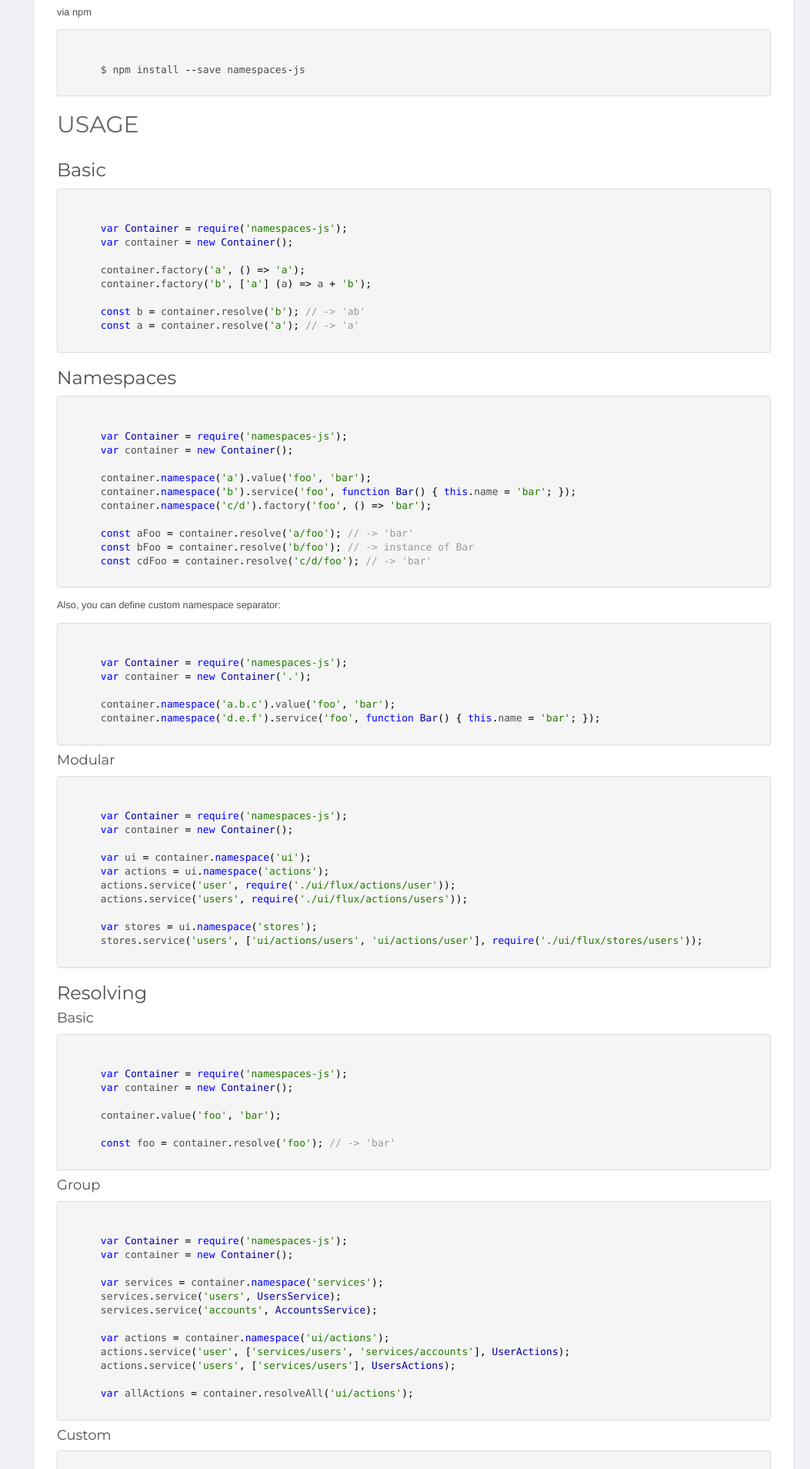
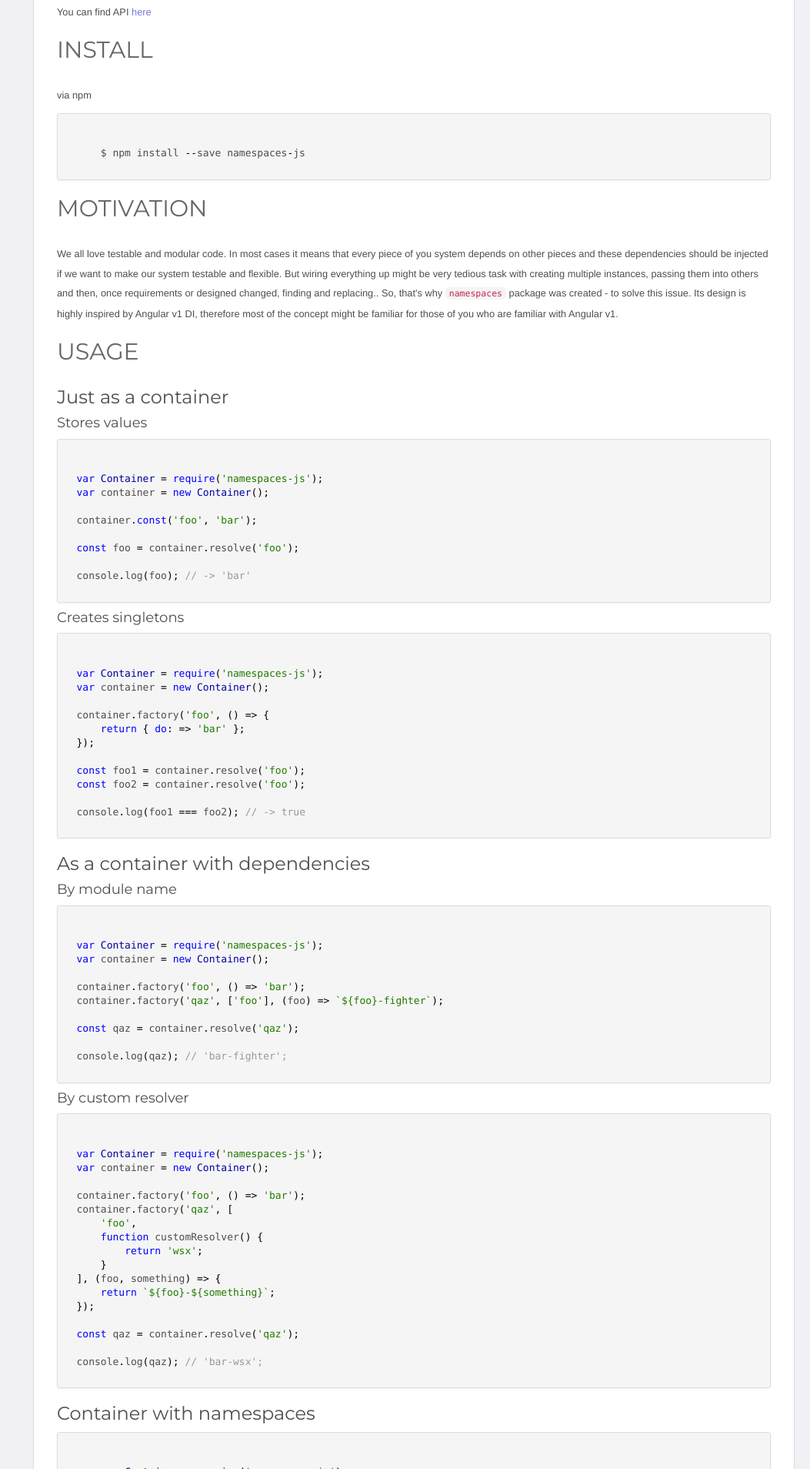
Before and after one commit to ziflex/namespaces, a plain HTML site: page index.html in a window 1280 px wide. Shown: the part 892-2800 px from the top of the page at 77% size, without its empty margins (227-1280 px from the left). Drawn offline with nearby package versions, Linux system fonts and the light colour scheme.

Commit message:
Updated docs

```diff
--- a/index.html
+++ b/index.html
@@ -61,71 +61,82 @@
 <p><a href="https://www.npmjs.com/package/namespaces-js"><img src="https://badge.fury.io/js/namespaces-js.svg" alt="npm version"></a>
 <a href="http://travis-ci.org/ziflex/namespaces"><img src="https://secure.travis-ci.org/ziflex/namespaces.svg?branch=master" alt="Build Status"></a>
 <a href="https://coveralls.io/github/ziflex/namespaces-js"><img src="https://coveralls.io/repos/github/ziflex/namespaces-js/badge.svg?branch=master" alt="Coverage Status"></a></p>
+<h2>API</h2><p>You can find API <a href="http://ziflex.github.io/namespaces">here</a></p>
 <h2>Install</h2><p>via npm</p>
 <pre class="prettyprint source lang-sh"><code>
-    $ npm install --save namespaces-js</code></pre><h2>Usage</h2><h3>Basic</h3><pre class="prettyprint source lang-javascript"><code>
+    $ npm install --save namespaces-js</code></pre><h2>Motivation</h2><p>We all love testable and modular code. In most cases it means that every piece of you system
+depends on other pieces and these dependencies should be injected if we want to make our system testable and flexible. But wiring everything up might be very tedious task with creating multiple instances, passing them into others and then, once requirements or designed changed, finding and replacing..
+So, that's why <code>namespaces</code> package was created - to solve this issue.
+Its design is highly inspired by Angular v1 DI, therefore most of the concept might be familiar for those of you who are familiar with Angular v1.</p>
+<h2>Usage</h2><h3>Just as a container</h3><h4>Stores values</h4><pre class="prettyprint source lang-javascript"><code>
 var Container = require('namespaces-js');
 var container = new Container();
 
-    container.factory('a', () => 'a');
-    container.factory('b', ['a'] (a) => a + 'b');
+container.const('foo', 'bar');
 
-    const b = container.resolve('b'); // -> 'ab'
-    const a = container.resolve('a'); // -> 'a'</code></pre><h3>Namespaces</h3><pre class="prettyprint source lang-javascript"><code>
+const foo = container.resolve('foo');
+
+console.log(foo); // -> 'bar'</code></pre><h4>Creates singletons</h4><pre class="prettyprint source lang-javascript"><code>
 var Container = require('namespaces-js');
 var container = new Container();
 
-    container.namespace('a').value('foo', 'bar');
-    container.namespace('b').service('foo', function Bar() { this.name = 'bar'; });
-    container.namespace('c/d').factory('foo', () => 'bar');
+container.factory('foo', () => {
+    return { do: => 'bar' };
+});
 
-    const aFoo = container.resolve('a/foo'); // -> 'bar'
-    const bFoo = container.resolve('b/foo'); // -> instance of Bar
-    const cdFoo = container.resolve('c/d/foo'); // -> 'bar'</code></pre><p>Also, you can define custom namespace separator:</p>
-<pre class="prettyprint source lang-javascript"><code>
-    var Container = require('namespaces-js');
-    var container = new Container('.');
+const foo1 = container.resolve('foo');
+const foo2 = container.resolve('foo');
 
-    container.namespace('a.b.c').value('foo', 'bar');
-    container.namespace('d.e.f').service('foo', function Bar() { this.name = 'bar'; });</code></pre><h4>Modular</h4><pre class="prettyprint source lang-javascript"><code>
+console.log(foo1 === foo2); // -> true</code></pre><h3>As a container with dependencies</h3><h4>By module name</h4><pre class="prettyprint source lang-javascript"><code>
 var Container = require('namespaces-js');
 var container = new Container();
 
-    var ui = container.namespace('ui');
-    var actions = ui.namespace('actions');
-    actions.service('user', require('./ui/flux/actions/user'));
-    actions.service('users', require('./ui/flux/actions/users'));
+container.factory('foo', () => 'bar');
+container.factory('qaz', ['foo'], (foo) => `${foo}-fighter`);
 
-    var stores = ui.namespace('stores');
-    stores.service('users', ['ui/actions/users', 'ui/actions/user'], require('./ui/flux/stores/users'));</code></pre><h3>Resolving</h3><h4>Basic</h4><pre class="prettyprint source lang-javascript"><code>
+const qaz = container.resolve('qaz');
+
+console.log(qaz); // 'bar-fighter';</code></pre><h4>By custom resolver</h4><pre class="prettyprint source lang-javascript"><code>
 var Container = require('namespaces-js');
 var container = new Container();
 
-    container.value('foo', 'bar');
+container.factory('foo', () => 'bar');
+container.factory('qaz', [
+    'foo',
+    function customResolver() {
+        return 'wsx';
+    }
+], (foo, something) => {
+    return `${foo}-${something}`;
+});
 
-    const foo = container.resolve('foo'); // -> 'bar'</code></pre><h4>Group</h4><pre class="prettyprint source lang-javascript"><code>
+const qaz = container.resolve('qaz');
+
+console.log(qaz); // 'bar-wsx';</code></pre><h3>Container with namespaces</h3><pre class="prettyprint source lang-javascript"><code>
     var Container = require('namespaces-js');
     var container = new Container();
 
-    var services = container.namespace('services');
-    services.service('users', UsersService);
-    services.service('accounts', AccountsService);
+    container.value('foo', 'bar');;
+    container.namespace('my-namespace').value('foo', 'qaz');
 
-    var actions = container.namespace('ui/actions');
-    actions.service('user', ['services/users', 'services/accounts'], UserActions);
-    actions.service('users', ['services/users'], UsersActions);
+    const foo = container.resolve('foo');
+    const foo2 = container.resolve('my-namespace/foo');
 
-    var allActions = container.resolveAll('ui/actions');</code></pre><h4>Custom</h4><pre class="prettyprint source lang-javascript"><code>
-    var Container = require('namespaces-js');
-    var container = new Container();
+    console.log(foo === foo2); // false
 
-    container.factory('a', () => 'a');
-    container.factory('b', [
-        'a',
-        function customResolver() {
-            return { foo: 'bar' };
-        }
-    ], (a, c) => [a, c]);</code></pre><h3>Namespace Helper</h3><pre class="prettyprint source lang-javascript"><code>
+
+    container.namespace('my-namespace').namespace('sub-namespace').factory('foobar', [
+        'foo',
+        'my-namespace/foo'
+    ], (foo, foo2) => {
+        return `${foo} !== ${foo2}`;
+    });
+
+    const foobar = container.resolve('my-namespace/sub-namespace/foobar');
+
+    console.log(foobar); // 'bar !== qaz';</code></pre><h3>Namespace Helper</h3><p>It comes with a handy utility function that converts a given namespace tree into function tree.
+Each function-node of the tree recieves a module name and returns a full path of it.</p>
+<pre class="prettyprint source lang-javascript"><code>
     var namespaces = Container.map({
         a: 'b',
         c: ['d', 'e', { f: ['g', 'h'] }]
@@ -139,36 +150,7 @@
     container.namespace(namespaces.c.f.g()).value('foo', 'bar');
 
     container.resolve(namespaces.a('foo'));
-    container.resolve(namespaces.c.f.g('foo'));</code></pre><h4>Multiple paths</h4><pre class="prettyprint source lang-js"><code>    const namespaces = Container.map({
-        core: {
-            infrastructure: [
-                'item1',
-                'item2'
-            ],
-            domain: 'foo'
-        },
-        system: [
-            'component1',
-            'component2'
-        ]
-    });
-
-    const paths = result.system([
-        'component1',
-        'component2'
-    ]);
-
-    // ['system/component1', 'system/component2']</code></pre><h2>API</h2><h3>new Container([namespaceSeparator: string = '/'])</h3><p>Creates new container.
-Arguments: namespaces separator. Optional. Default '/'.</p>
-<h3>container.namespace([namespaceName: string]): Namespace</h3><p>Returns or creates new namespace.    </p>
-<h3>container.resolve(modulePath: string): any</h3><p>Returns registered module's value.   </p>
-<h3>container.resolveAll(namespace: string): Map<string, any></h3><p>Returns all values from registered modules in particular namespace.      </p>
-<h3>namespace.const(name: string, value: number | string | array | object | function): void</h3><p>Registers a value, such as a string, a number, an array, an object or a function.    </p>
-<h3>namespace.value(name: string, [dependencies: string[]], value: number | string | array | object | function): void</h3><p>Registers a value, such as a string, a number, an array, an object or a constructor.<br>Note: If passed value is function type, it will be treated as constructor and every time when it's injected, new instance will be created.</p>
-<h3>namespace.service(name: string, [dependencies: string[]], value: function): void</h3><p>Registers a service constructor, which will be invoked with <code>new</code> to create the service instance.<br>Any type which was registered as a service is singleton.</p>
-<h3>namespace.factory(name: string, [dependencies: string[]], value: function): void</h3><p>Register a service factory, which will be called to return the service instance.<br>Any function's value will be registered as a singleton.</p>
-<h3>namespace.getName(): string</h3><p>Returns name of current namespace.   </p>
-<h3>Container.map</h3><p>Helper function that converts object / array to chain of functions in order to easily use namespace paths.      </p></article>
+    container.resolve(namespaces.c.f.g('foo'));</code></pre></article>
     </section>
 
 
@@ -181,7 +163,7 @@
 <br class="clear">
 
 <footer>
-    Documentation generated by <a href="https://github.com/jsdoc3/jsdoc">JSDoc 3.4.3</a> on Thu Nov 17 2016 16:03:17 GMT-0500 (EST) using the LOKE theme.
+    Documentation generated by <a href="https://github.com/jsdoc3/jsdoc">JSDoc 3.4.3</a> on Thu Nov 17 2016 19:17:12 GMT-0500 (EST) using the LOKE theme.
 </footer>
 
 <script>prettyPrint();</script>
```
Also changed, not shown: Container.html (+1 -1 lines), Module.html (+1 -1 lines), Namespace.html (+1 -1 lines), Resolver.html (+1 -1 lines), Storage.html (+1 -1 lines), index.js.html (+1 -1 lines), module.js.html (+1 -1 lines), namespace.js.html (+1 -1 lines), resolver.js.html (+1 -1 lines), storage.js.html (+1 -1 lines). Lines whose indentation alone changed are shown as unchanged.
